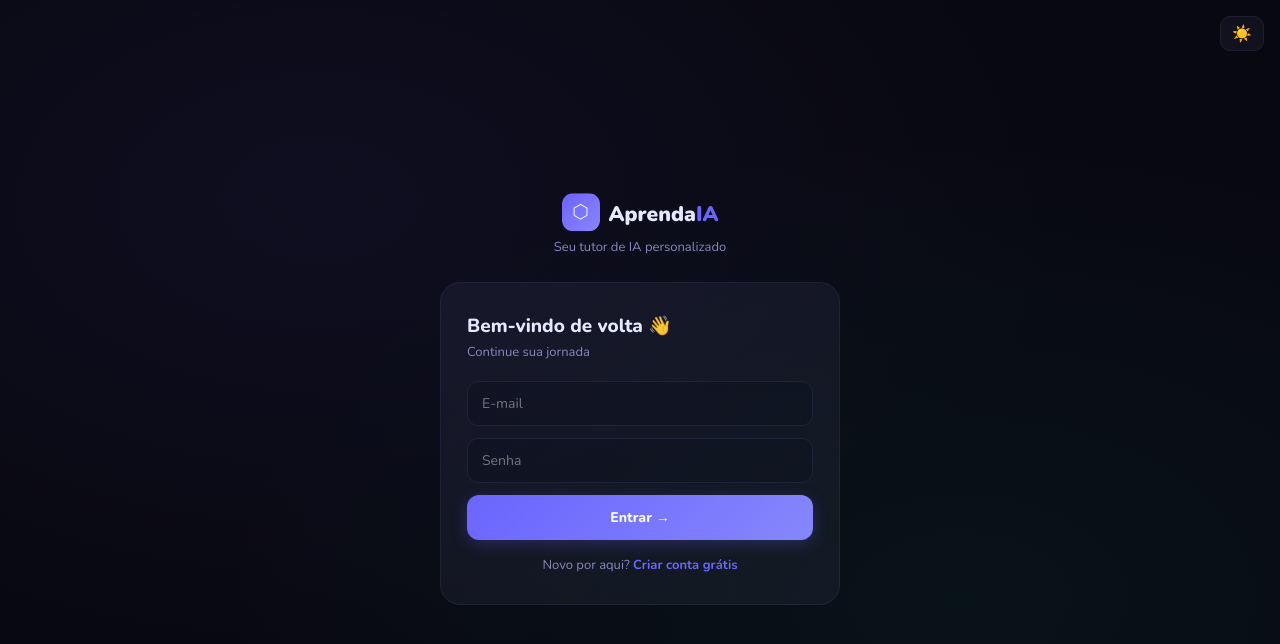
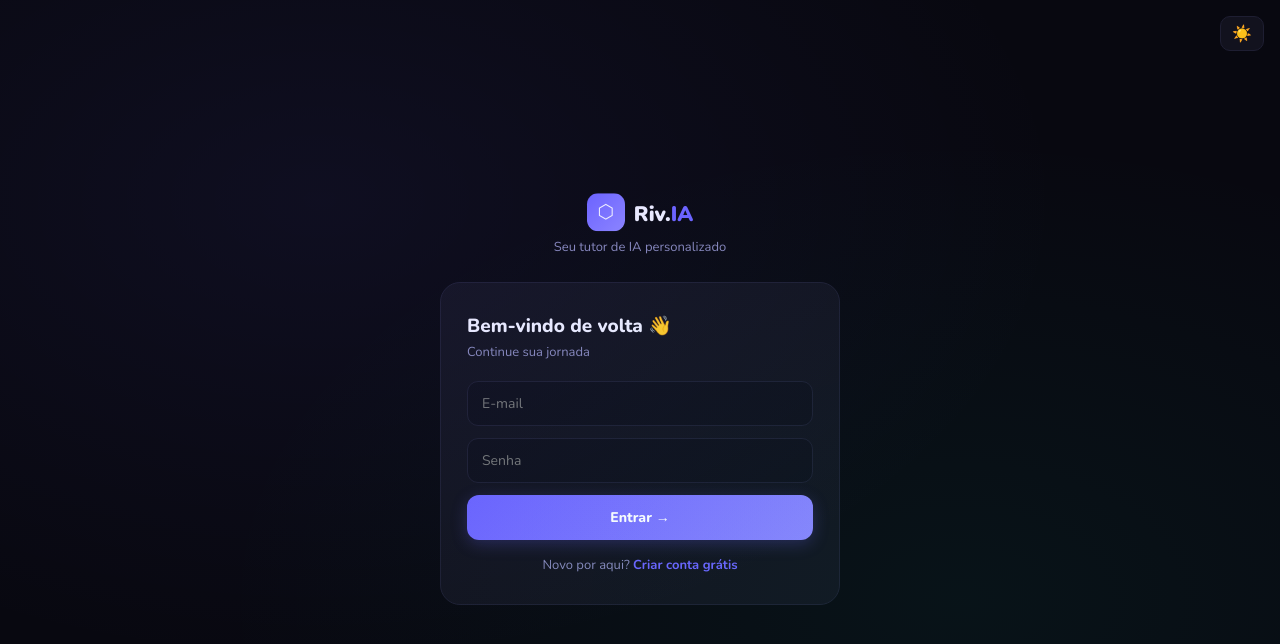
Before and after one commit to pfrossard6/rivai, a React (Create React App) app: page / in a window 1280 px wide. Shown: the top 644 px of the page. Built offline with nearby package versions, Linux system fonts and the light colour scheme.

Commit message:
renomeia para Riv.AI

```diff
--- a/src/App.js
+++ b/src/App.js
@@ -374,7 +374,7 @@ function AuthScreen({ T, mode, onSubmit, onSwitch, error, setError, themeKey, to
         <div style={{ textAlign: "center", marginBottom: 26 }}>
           <div style={{ display: "inline-flex", alignItems: "center", gap: 9, marginBottom: 5 }}>
             <div style={{ width: 38, height: 38, borderRadius: 11, background: `linear-gradient(135deg,${T.accent},${T.accentLight||T.green})`, display: "flex", alignItems: "center", justifyContent: "center", fontSize: 19, animation: "float 3s ease-in-out infinite" }}>⬡</div>
-            <span style={{ fontSize: 21, fontWeight: 900, color: T.textPrimary }}>Aprenda<span style={{ color: T.accent }}>IA</span></span>
+            <span style={{ fontSize: 21, fontWeight: 900, color: T.textPrimary }}>Riv.<span style={{ color: T.accent }}>IA</span></span>
           </div>
           <p style={{ fontSize: 13, color: T.textSecondary }}>Seu tutor de IA personalizado</p>
         </div>
@@ -447,7 +447,7 @@ function OnboardingScreen({ T, user, onDone }) {
     <div style={{ minHeight: "100vh", background: T.bg, padding: "26px 18px" }}>
       <div style={{ maxWidth: 560, margin: "0 auto" }}>
         <div style={{ display: "flex", alignItems: "center", gap: 10, marginBottom: 30 }}>
-          <span style={{ fontSize: 17, fontWeight: 900, color: T.textPrimary }}>Aprenda<span style={{ color: T.accent }}>IA</span></span>
+          <span style={{ fontSize: 17, fontWeight: 900, color: T.textPrimary }}>Riv.<span style={{ color: T.accent }}>IA</span></span>
           <div style={{ flex: 1, display: "flex", gap: 3 }}>
             {Array.from({ length: TOTAL }).map((_, i) => <div key={i} style={{ flex: 1, height: 4, borderRadius: 4, background: i <= step ? T.accent : T.border, transition: "background .3s" }} />)}
           </div>
@@ -495,7 +495,7 @@ function Dashboard({ T, user, updateUser, addXP, addToast, onLogout, onRestart,
     <div style={{ minHeight: "100vh", background: T.bg, paddingBottom: 70 }}>
       {/* Navbar */}
       <div style={{ background: T.navBg, borderBottom: `1px solid ${T.border}`, padding: "10px 16px", display: "flex", alignItems: "center", gap: 10, position: "sticky", top: 0, zIndex: 100, backdropFilter: "blur(16px)" }}>
-        <span style={{ fontSize: 16, fontWeight: 900, color: T.textPrimary }}>Aprenda<span style={{ color: T.accent }}>IA</span></span>
+        <span style={{ fontSize: 16, fontWeight: 900, color: T.textPrimary }}>Riv.<span style={{ color: T.accent }}>IA</span></span>
         <div style={{ flex: 1, display: "flex", alignItems: "center", gap: 8 }}>
           {(() => { const { lvl, pct } = getLevel(user.xp || 0); return <>
             <div style={{ background: `linear-gradient(135deg,${T.accent},${T.accentLight||T.green})`, borderRadius: 6, padding: "2px 8px", fontSize: 11, fontWeight: 800, color: "#fff" }}>L{lvl}</div>
```
